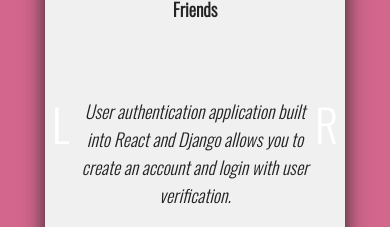
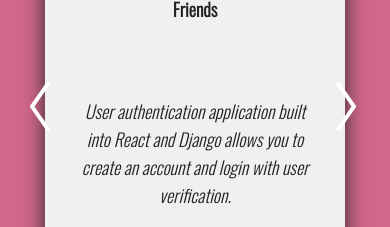
Before and after one commit to martinstojmenovski/Portfolio, a React (Create React App) app: page / in a window 390 px wide. Shown: the part 2410-2637 px from the top of the page. Built offline with nearby package versions, Linux system fonts and the light colour scheme.

Commit message:
image slider dots change color when clicked

```diff
--- a/src/Components/Project.js
+++ b/src/Components/Project.js
@@ -2,6 +2,7 @@
 import { useState } from "react"
 import "./project.css"
 import images from "./projectsText"
+import { FaBeer } from 'react-icons/fa';
 
 function Project({ project }) {
   // useState declared to change index of an array slider.
@@ -42,8 +43,8 @@ function Project({ project }) {
     <div ref={project} className='project-page'>
 
       <div className="image-slider">
-        <div className="left-arrow" onClick={goToPrevious} > L </div>
-        <div className="right-arrow" onClick={goToNext} > R </div>
+        <div className="left-arrow" onClick={goToPrevious} ><span></span><span></span></div>
+        <div className="right-arrow" onClick={goToNext} ><span></span><span></span></div>
         {images[currentIndex]}
         <div className="dot-container">
           {dots}
--- a/src/Components/project.css
+++ b/src/Components/project.css
@@ -30,9 +30,7 @@
   top: 25vh;
   width: 80%;
   margin:  0 auto;
-  /* padding: 25vh 50px 0 50px ; */
-  /* z-index: 1; */
-  /* justify-content: center; */
+
 }
 /* description------------------------------------------------------- */
 .descriptions .project-header {
@@ -84,8 +82,8 @@
 .container3,
 .container4 {
   margin: auto 25px;
-  width: 300px;
-  height: 420px;
+  /* width: 300px;
+  height: 420px; */
   box-shadow: 0 10px 20px rgb(40, 40, 40);
   background-repeat: no-repeat;
   background-position: 50% 50%;
@@ -137,25 +135,43 @@
 .left-arrow {
   position: absolute;
   top: 50%;
-  transform: translate(0, -50);
-  left: 32px;
-  font-size: 45px;
-  color: #fff;
+  left: 0;
   z-index: 1;
   cursor: pointer;
-  padding: 20px;
+  padding: 25px;
+
+}
+.left-arrow span,
+.right-arrow span{
+  display: block;
+  width: 30px;
+  height: 4px;
+  margin: 5px auto;
+  background-color: white;
+}
+.left-arrow span:nth-child(1) {
+  transform: translateY(16px) rotate(55deg);
+}
+
+.left-arrow span:nth-child(2) {
+  transform: translateY(-16px) rotate(-55deg);
 }
 
 .right-arrow {
   position: absolute;
   top: 50%;
-  transform: translate(0, -50);
-  right: 32px;
-  font-size: 45px;
-  color: #fff;
+  right: 1%;
   z-index: 1;
   cursor: pointer;
-  padding: 20px;
+  padding: 25px;
+}
+
+.right-arrow span:nth-child(1) {
+  transform: translateY(16px) rotate(-55deg);
+}
+
+.right-arrow span:nth-child(2) {
+  transform: translateY(-16px) rotate(55deg);
 }
 
 .dot-container {
@@ -183,11 +199,6 @@
 
 
 @media screen and (max-width: 1450px) {
-
-  .container1,
-  .container2,
-  .container3,
-  .container4,
   .project1,
   .project2,
   .project3,
@@ -231,7 +242,7 @@
   .project3,
   .project4 {
     width: 330px;
-    height: 270px;
+    height: 250px;
     margin: auto;
     top: 12vh;
   }
@@ -246,23 +257,8 @@
     row-gap: 20px;
   }
   .descriptions{
-    top:20vh;
+    top:17vh;
   }
-  /* .descriptions h1 {
-    top: 14vh;
-    flex: 1;
-    padding: 0 20px;
-    width: 220px;
-    font-size: 2rem;
-  }
-
-  .descriptions .describing-work {
-    flex: 1;
-    top: 14vh;
-    font-size: 1rem;
-    padding: 0 20px;
-    width: 500px;
-  } */
 
 }
 
@@ -308,21 +304,6 @@
     width: 300px;
     height: 450px;
   }
-
-  .descriptions {
-    display: block;
-  }
-
-  .descriptions h1 {
-    width: fit-content;
-    text-align: center;
-    margin: 0 auto;
-
-  }
-
-  .descriptions .describing-work {
-    width: fit-content;
-  }
 }
 
 @media screen and (max-width: 320px) {}
```
